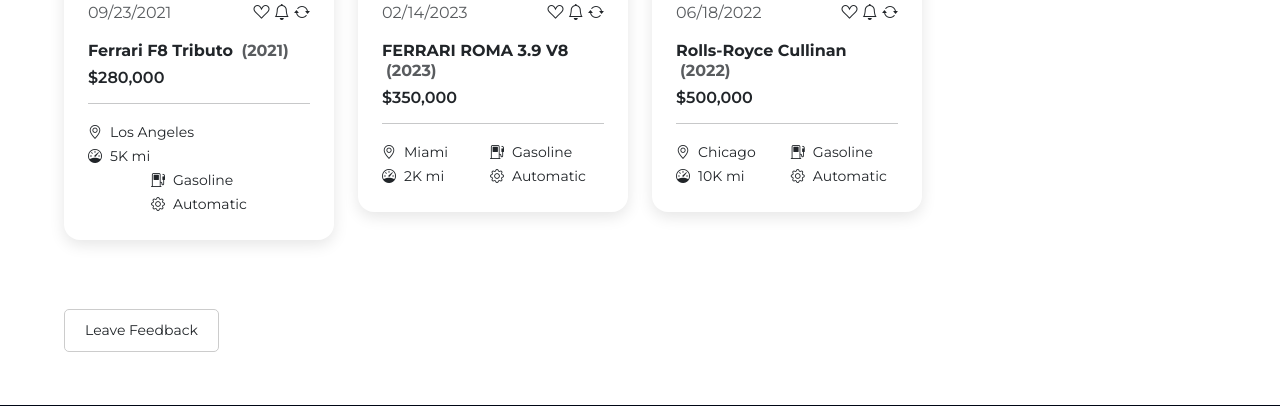
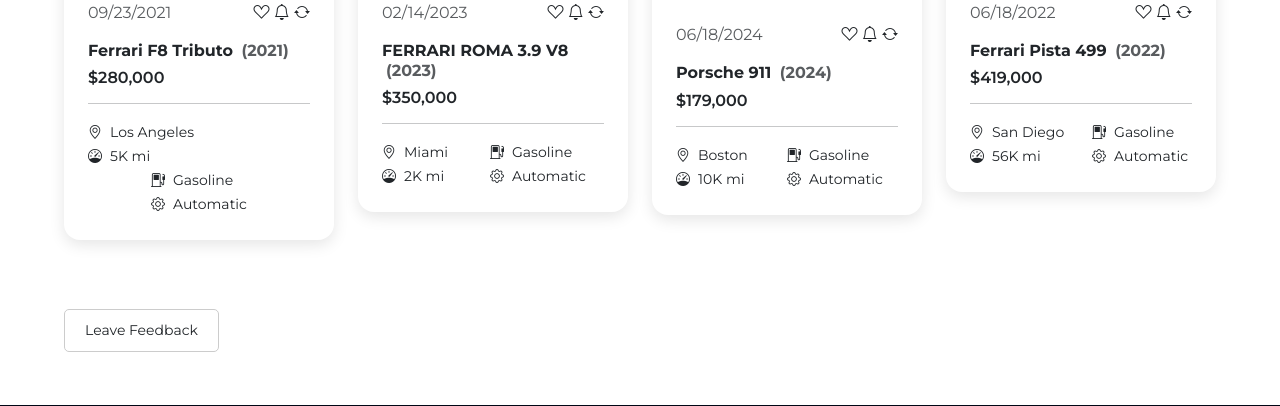
Before and after one commit to drenxhyliqi/WEB24_GR16, a PHP site: page /products.php in a window 1280 px wide. Shown: the part 952-1358 px from the top of the page. Run offline with PHP 8.4, Linux system fonts and the light colour scheme.

Commit message:
adding cars

```diff
--- a/products.php
+++ b/products.php
@@ -75,14 +75,26 @@
     ],
     [
         "id" => 7,
-        "name" => "Rolls-Royce Cullinan",
-        "price" => 500000,
-        "location" => "Chicago",
-        "year" => 2022,
+        "name" => "Porsche 911",
+        "price" => 179000,
+        "location" => "Boston",
+        "year" => 2024,
         "mileage" => "10K mi",
         "fuel" => "Gasoline",
         "transmission" => "Automatic",
-        "image" => "assets/img/rolls.webp",
+        "image" => "assets/img/porschecar.jpg",
+        "date" => "06/18/2024"
+    ],
+    [
+        "id" => 8,
+        "name" => "Ferrari Pista 499",
+        "price" => 419000,
+        "location" => "San Diego",
+        "year" => 2022,
+        "mileage" => "56K mi",
+        "fuel" => "Gasoline",
+        "transmission" => "Automatic",
+        "image" => "assets/img/pista488.jpg",
         "date" => "06/18/2022"
     ]
 ];
```
